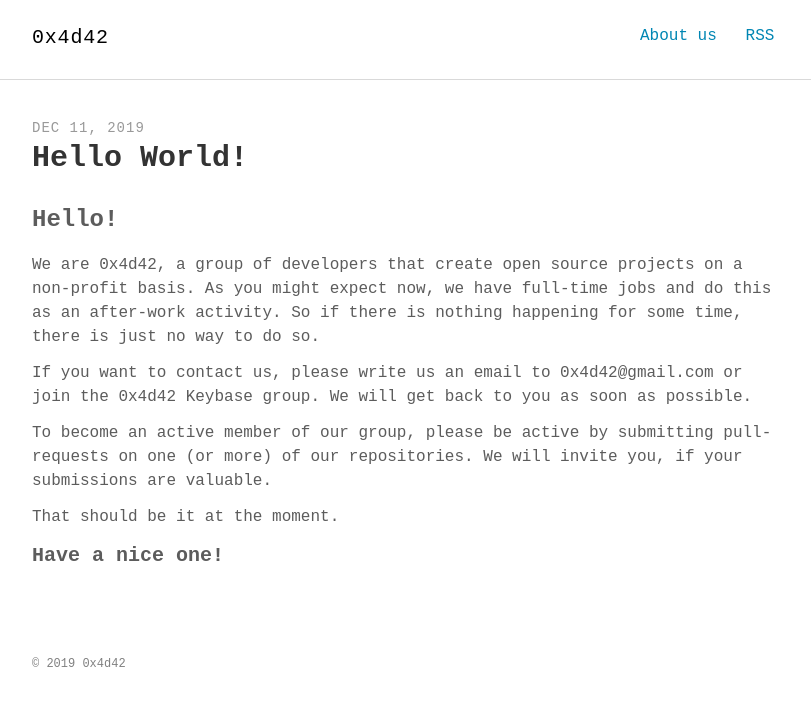
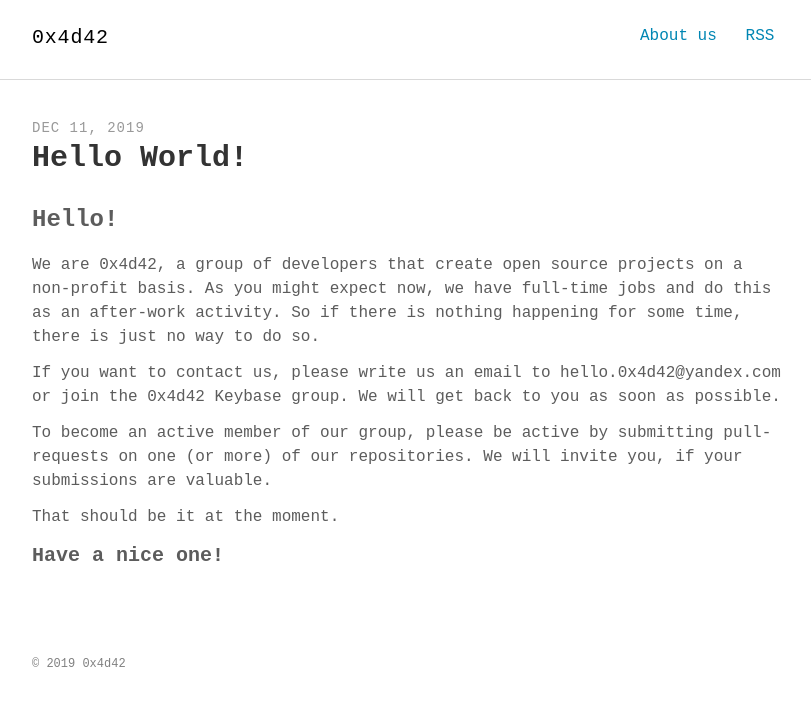
Before and after one commit to 0x4d42/0x4d42.eu, a Jekyll site: the page built from _posts/2019-12-11-hello-world.md, in a window 1280 px wide. Shown: the top 706 px of the page, without its empty margins (232-1043 px from the left). Built offline with Jekyll 4.4.1, drawn with Linux system fonts in a browser that asks for light colours; some web fonts are replaced.

Commit message:
Update email

```diff
--- a/_posts/2019-12-11-hello-world.md
+++ b/_posts/2019-12-11-hello-world.md
@@ -10,7 +10,7 @@ keywords: "0x4d42 MB"
 
 We are 0x4d42, a group of developers that create open source projects on a non-profit basis. As you might expect now, we have full-time jobs and do this as an after-work activity. So if there is nothing happening for some time, there is just no way to do so.
 
-If you want to contact us, please write us an email to 0x4d42@gmail.com or join the 0x4d42 Keybase group. We will get back to you as soon as possible.
+If you want to contact us, please write us an email to hello.0x4d42@yandex.com or join the 0x4d42 Keybase group. We will get back to you as soon as possible.
 
 To become an active member of our group, please be active by submitting pull-requests on one (or more) of our repositories. We will invite you, if your submissions are valuable.
 
```
